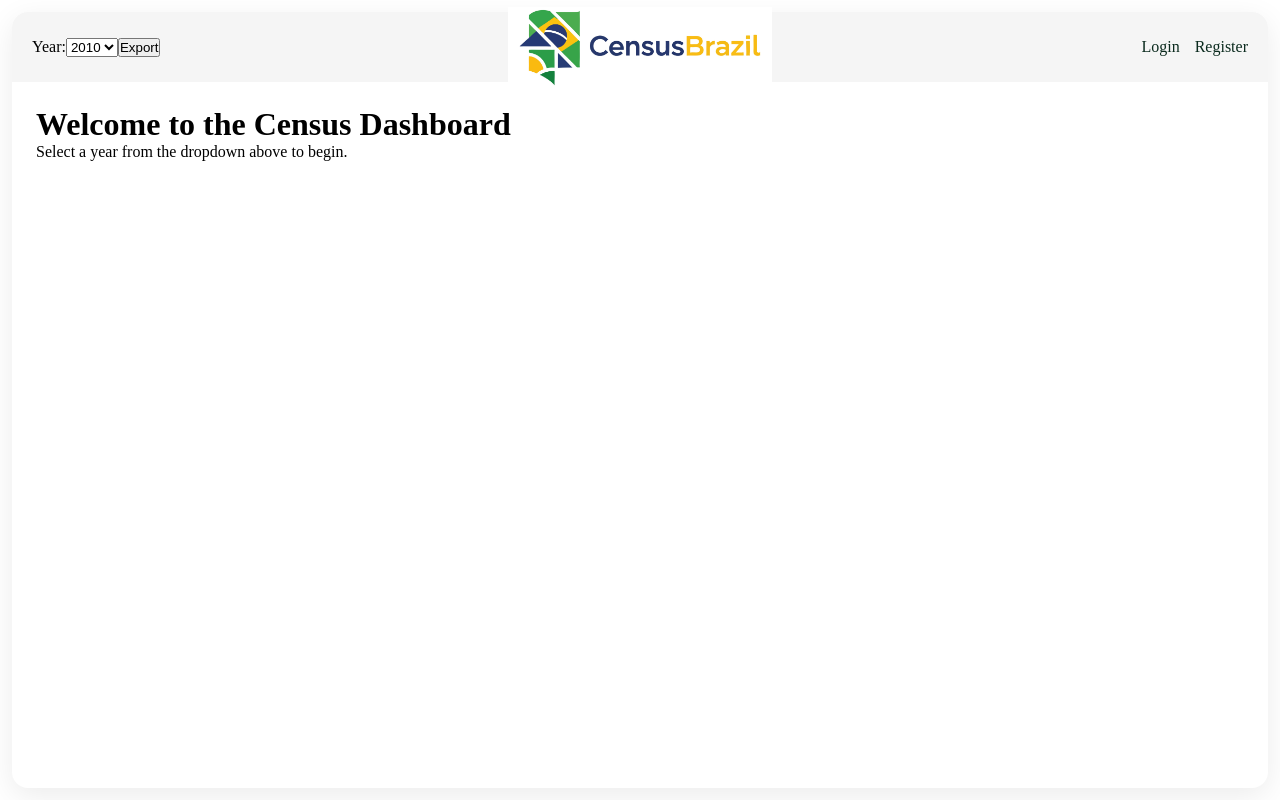
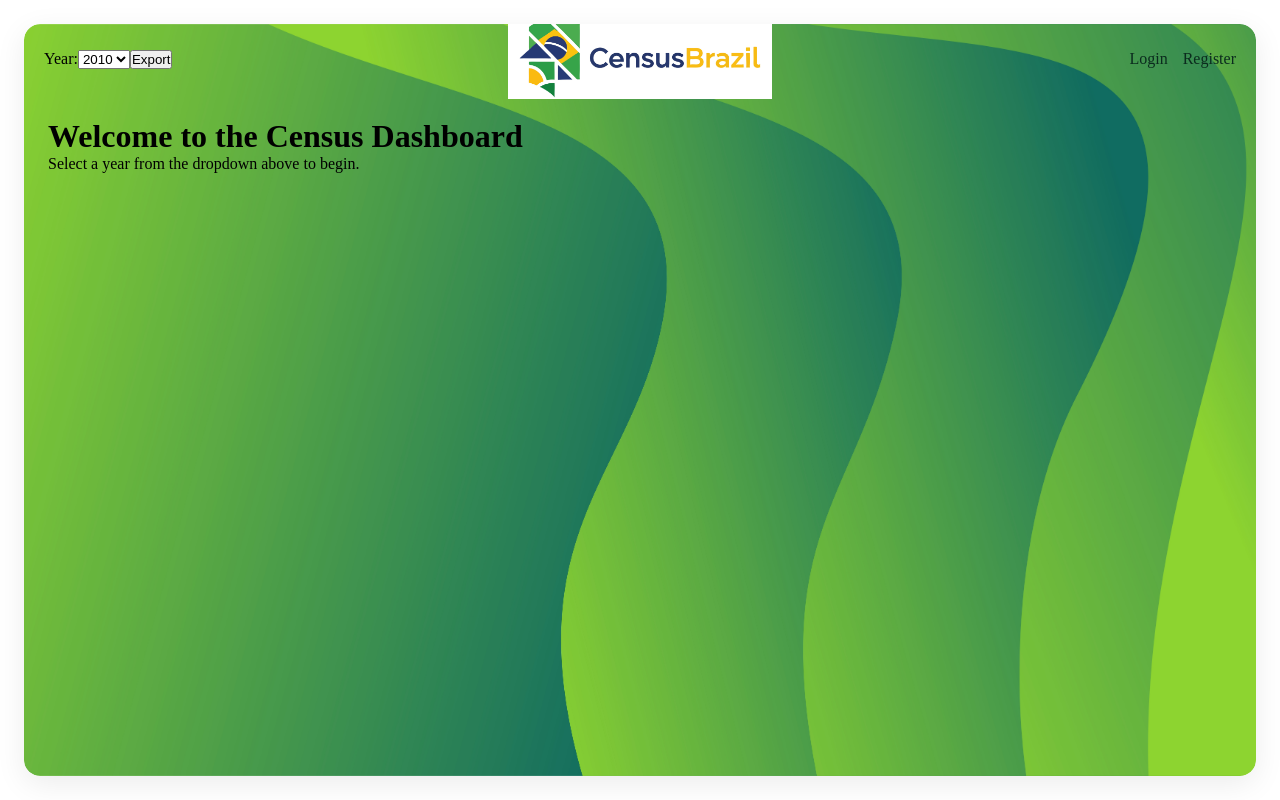
Before and after one commit to duncanbirkeland/Brazilian-Census-Project, a Flask app: page / in a window 1280 px wide. Run offline with Flask 3, Linux system fonts and the light colour scheme.

Commit message:
Added a background image and introduced variables to dynamically modify container size without overflow

```diff
--- a/static/css/style.css
+++ b/static/css/style.css
@@ -1,17 +1,29 @@
 /* ------------------------- */
 /* Outer container */
+:root {
+  --wrapper-margin: 1.5rem; /* top/bottom margin */
+}
 .page-wrapper {
-  margin: 0.75rem; /* 12px */
+  position: relative; /* makes absolutely positioned children relative to it */
+  margin: var(--wrapper-margin);
   border-radius: 1rem; /* 16px */
-  background: #ffffff;
-  box-shadow: 0 0.5rem 1.875rem rgba(0, 0, 0, 0.08); /* 8px 30px */
+  box-shadow: 0 0.5rem 1.875rem rgba(0, 0, 0, 0.08);
   display: flex;
   flex-direction: column;
-  min-height: calc(100vh - 1.5rem); /* 24px */
-  overflow: visible; /* prevents clipping of navbar or content */
-  background-clip: padding-box;
+  min-height: calc(100vh -  2 * var(--wrapper-margin));
+  overflow: hidden; /* clip background image but not navbar/content */
 }
 
+.page-bg {
+  position: absolute;
+  top: 0;
+  left: 0;
+  width: 100%;
+  height: 100%;
+  object-fit: cover; /* makes image cover container */
+  border-radius: 1rem; /* match container */
+  z-index: -10; /* behind everything else */
+}
 /* ------------------------- */
 /* Navbar styling */
 .navbar {
@@ -20,7 +32,6 @@
   justify-content: space-between;
   padding: 0 1.25rem; /* 20px */
   height: 4.375rem; /* 70px */
-  background: #f5f5f5;
   border-top-left-radius: 1rem;  /* 16px */
   border-top-right-radius: 1rem; /* 16px */
   flex-shrink: 0; /* prevents navbar from shrinking */
--- a/templates/basetemplate.html
+++ b/templates/basetemplate.html
@@ -8,6 +8,7 @@
 </head>
 <body>
 <div class="page-wrapper">
+  <img src="{{ url_for('static', filename='images/Background.jpg') }}" alt="Background" class="page-bg">
 
   <nav class="navbar">
     <!-- Left (optional content from child templates) -->
```
